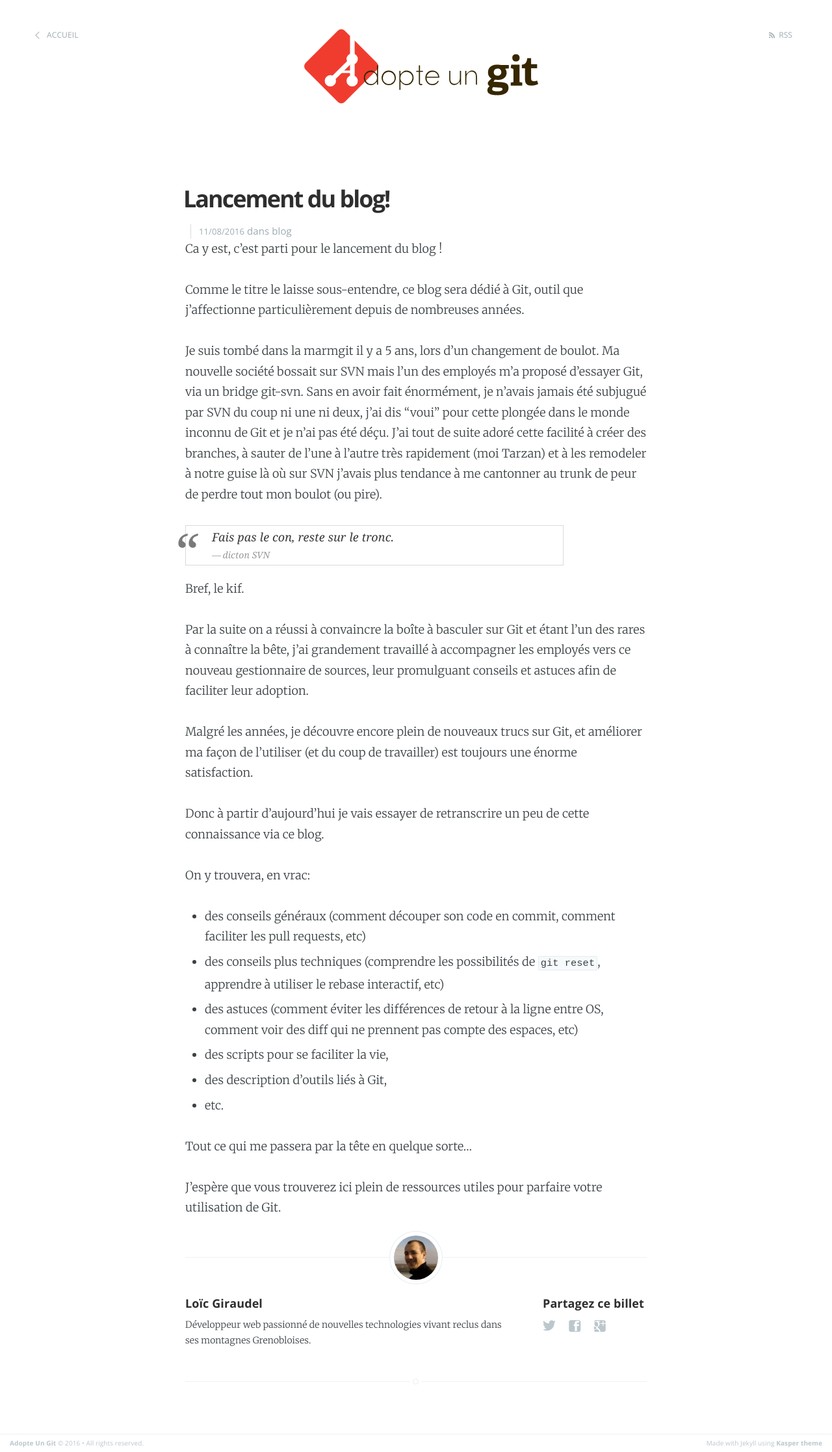
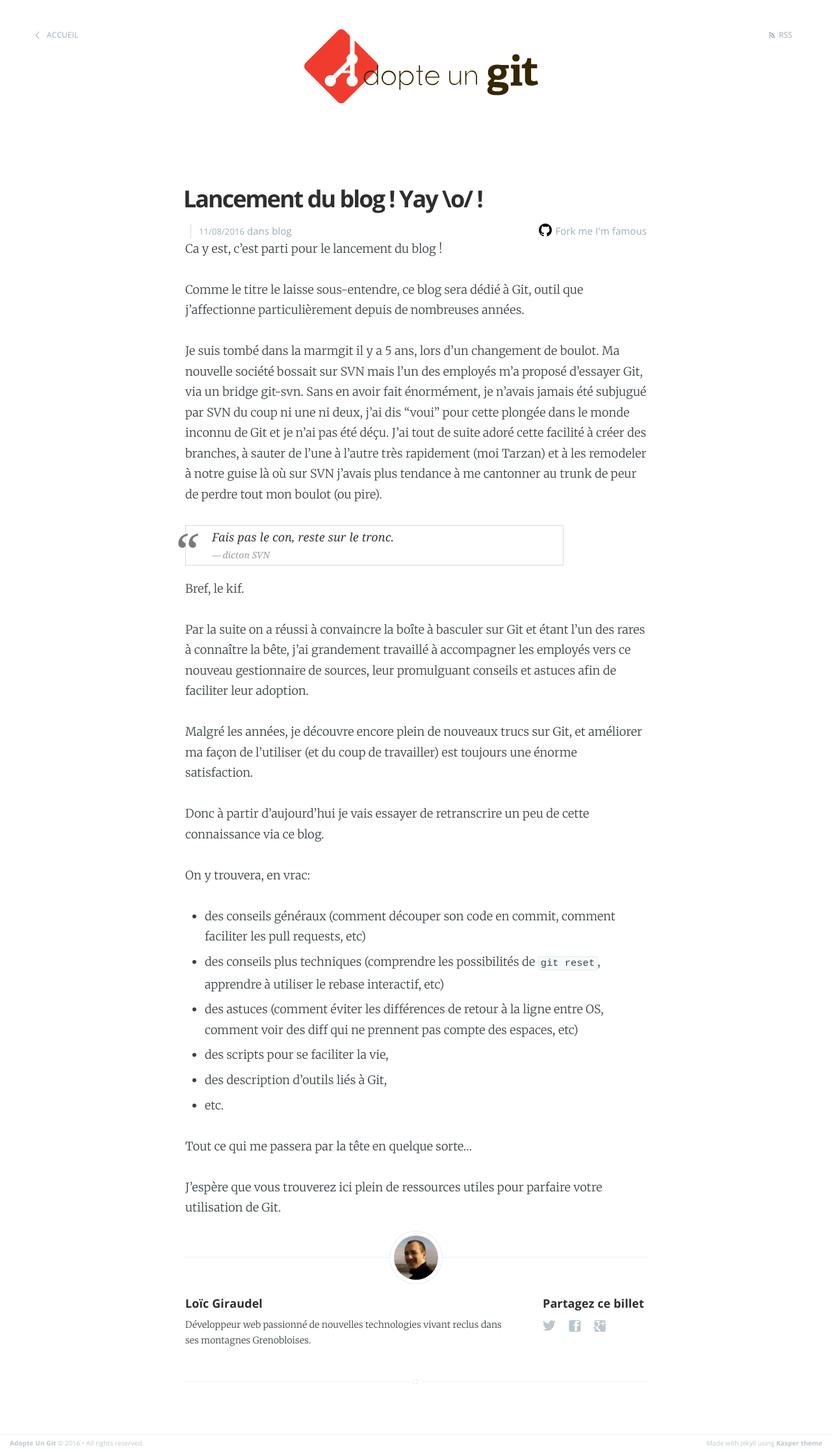
Before and after one commit to lgiraudel/adopteungit, a Jekyll site: the page built from _posts/2016-08-11-lancement-du-blog.markdown, in a window 1280 px wide. Shown: the whole page at 65% size. Built offline with Jekyll 4.4.1, drawn with Linux system fonts in a browser that asks for light colours; comment, search, counter and statistics services are not loaded.

Commit message:
Add fork link

```diff
--- a/_layouts/post.html
+++ b/_layouts/post.html
@@ -24,10 +24,15 @@
         <header class="post-header">
             <h1 class="post-title">{{ page.title }}</h1>
             <section class="post-meta">
-                <time class="post-date" datetime="{{ page.date | date:"%Y-%m-%d" }}">{{ page.date | date: "%d/%m/%Y" }}</time>
+                <div>
+                    <time class="post-date" datetime="{{ page.date | date:"%Y-%m-%d" }}">{{ page.date | date: "%d/%m/%Y" }}</time>
 
-                {% if page.categories.size > 0 %}
-                    {{ page.categories | array_to_sentence_string | prepend: 'dans ' }}
+                    {% if page.categories.size > 0 %}
+                        {{ page.categories | array_to_sentence_string | prepend: 'dans ' }}
+                    {% endif %}
+                </div>
+                {% if page.filename %}
+                    <a href="https://github.com/lgiraudel/adopteungit/blob/gh-pages/_posts/{{ page.filename }}" class="fork-link">Fork me I'm famous</a>
                 {% endif %}
             </section>
         </header>
--- a/_posts/2016-08-11-lancement-du-blog.markdown
+++ b/_posts/2016-08-11-lancement-du-blog.markdown
@@ -1,10 +1,11 @@
 ---
 layout: post
-title:  "Lancement du blog!"
+title:  "Lancement du blog ! Yay \\o/ !"
 date:   2016-08-11 12:00:00 +0200
 categories: blog
 disqus: true
 excerpt_separator: <!--more-->
+filename: 2016-08-11-lancement-du-blog.markdown
 ---
 Ca y est, c'est parti pour le lancement du blog !
 
--- a/assets/css/screen.css
+++ b/assets/css/screen.css
@@ -798,12 +798,28 @@
 }
 
 .post-meta {
-    display: block;
+    display: flex;
+    justify-content:  space-between;
     margin: 1.75rem 0 0 0;
     font-family: "Open Sans", sans-serif;
     font-size: 1.5rem;
     line-height: 2.2rem;
     color: #9EABB3;
+}
+
+.fork-link {
+    position: relative;
+}
+
+.fork-link::before {
+    content: '';
+    background-image: url(/assets/images/Octicons-mark-github.svg);
+    width: 20px;
+    height: 20px;
+    left: -25px;
+    position: absolute;
+    display: block;
+    background-size: cover;
 }
 
 .author-thumb {
```
Also changed, not shown: assets/images/Octicons-mark-github.svg (added).
